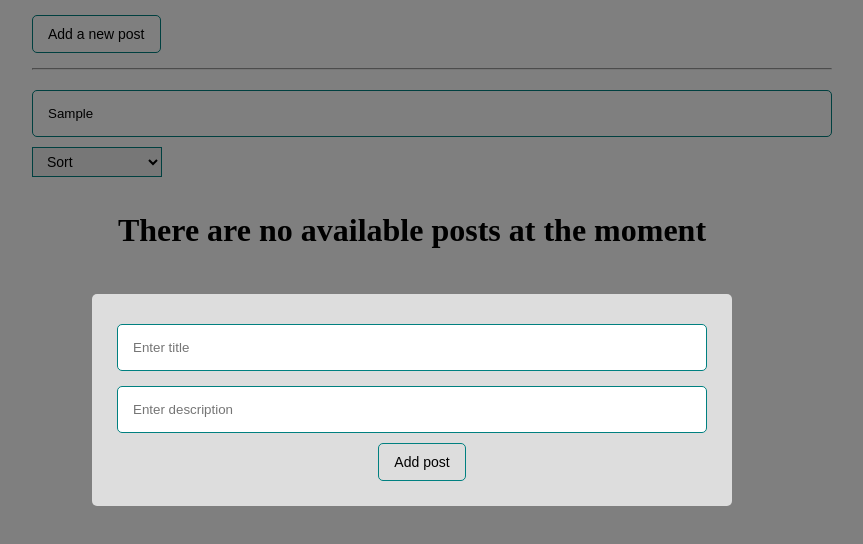
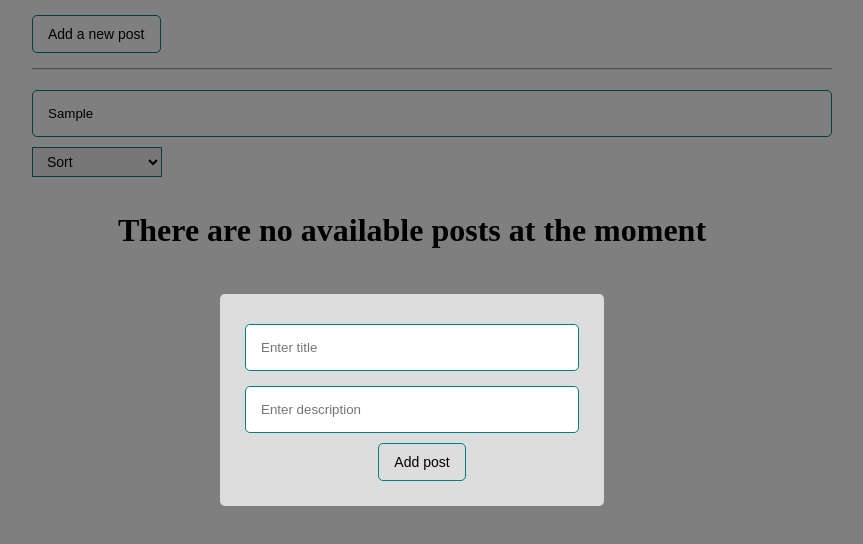
Before and after one commit to Alex-Rubanov/blog-project, a React (Create React App) app: page /posts in a window 1280 px wide. Both pictures are taken after typing "Sample" into the empty fields and a click on the button "Add a new post". Shown: the top 544 px of the page, without its empty margins (228-1091 px from the left). Built offline with nearby package versions, Linux system fonts and the light colour scheme.

Commit message:
added some light animation for list of posts

```diff
--- a/package.json
+++ b/package.json
@@ -9,6 +9,7 @@
     "react": "^18.2.0",
     "react-dom": "^18.2.0",
     "react-scripts": "5.0.1",
+    "react-transition-group": "^4.4.5",
     "web-vitals": "^2.1.4"
   },
   "scripts": {
--- a/src/components/PostList.js
+++ b/src/components/PostList.js
@@ -1,3 +1,5 @@
+import { CSSTransition, TransitionGroup } from "react-transition-group";
+
 import PostItem from "./PostItem";
 import PostsTitle from "./PostTitle";
 
@@ -8,15 +10,22 @@ function PostList({ posts, title, deletePost }) {
                 ? <PostsTitle title={title}/>
                 : <PostsTitle title="There are no available posts at the moment"/>
             }
+            <TransitionGroup>
             {posts.map((post, index) =>
-                <PostItem
+                <CSSTransition
+                    key={post.id}
+                    timeout={500}
+                    classNames="post"
+                >
+                    <PostItem
                     post={post}
                     id={post.id}
-                    key={post.id}
                     number={index + 1}
                     deletePost={deletePost}
                 />
+                </CSSTransition>
             )}
+            </TransitionGroup>
         </>
     )
 }
--- a/src/components/UI/myModal/MyModal.js
+++ b/src/components/UI/myModal/MyModal.js
@@ -2,7 +2,7 @@ import classes from './myModal.module.css'
 
 const MyModal = ({ children, visible, setVisible }) => {
 
-    const rootClasses = [classes.modal];
+    const rootClasses = [classes.myModal];
 
     if (visible) {
         rootClasses.push(classes.active);
@@ -10,7 +10,7 @@ const MyModal = ({ children, visible, setVisible }) => {
 
     return (
         <div className={rootClasses.join(' ')} onClick={() => setVisible(false)}>
-            <div className={classes.modal__content} onClick={(e) => e.stopPropagation()}>
+            <div className={classes.myModal__content} onClick={(e) => e.stopPropagation()}>
                 {children}
             </div>
         </div>
--- a/src/components/UI/myModal/myModal.module.css
+++ b/src/components/UI/myModal/myModal.module.css
@@ -1,18 +1,18 @@
-.modal {
+.myModal {
     position: fixed;
     inset: 0;
     background: rgba(0, 0, 0, 0.5);
     display: none;
 }
 
-.modal__content {
+.myModal__content {
     background-color: #ddd;
-    min-width: 50vw;
+    min-width: 30vw;
     padding: 25px;
     border-radius: 5px;
 }
 
-.modal.active {
+.myModal.active {
     display: flex;
     justify-content: center;
     align-items: center;
--- a/src/styles/index.css
+++ b/src/styles/index.css
@@ -34,3 +34,25 @@
     border-radius: 5px;
     cursor: pointer;
 }
+
+.post-enter {
+    opacity: 0;
+    transform: translateX(-100%)
+}
+
+  .post-enter-active {
+    opacity: 1;
+    transform: translateX(0);
+    transition: all 500ms ease-in;
+}
+
+  .post-exit {
+    transform: translateX(0);
+    opacity: 1;
+}
+
+  .post-exit-active {
+    opacity: 0;
+    transform: translateX(-100%);
+    transition: all 500ms ease-in;
+}
```
Also changed, not shown: 1 other file (tests, documents, lock files or other folders).
